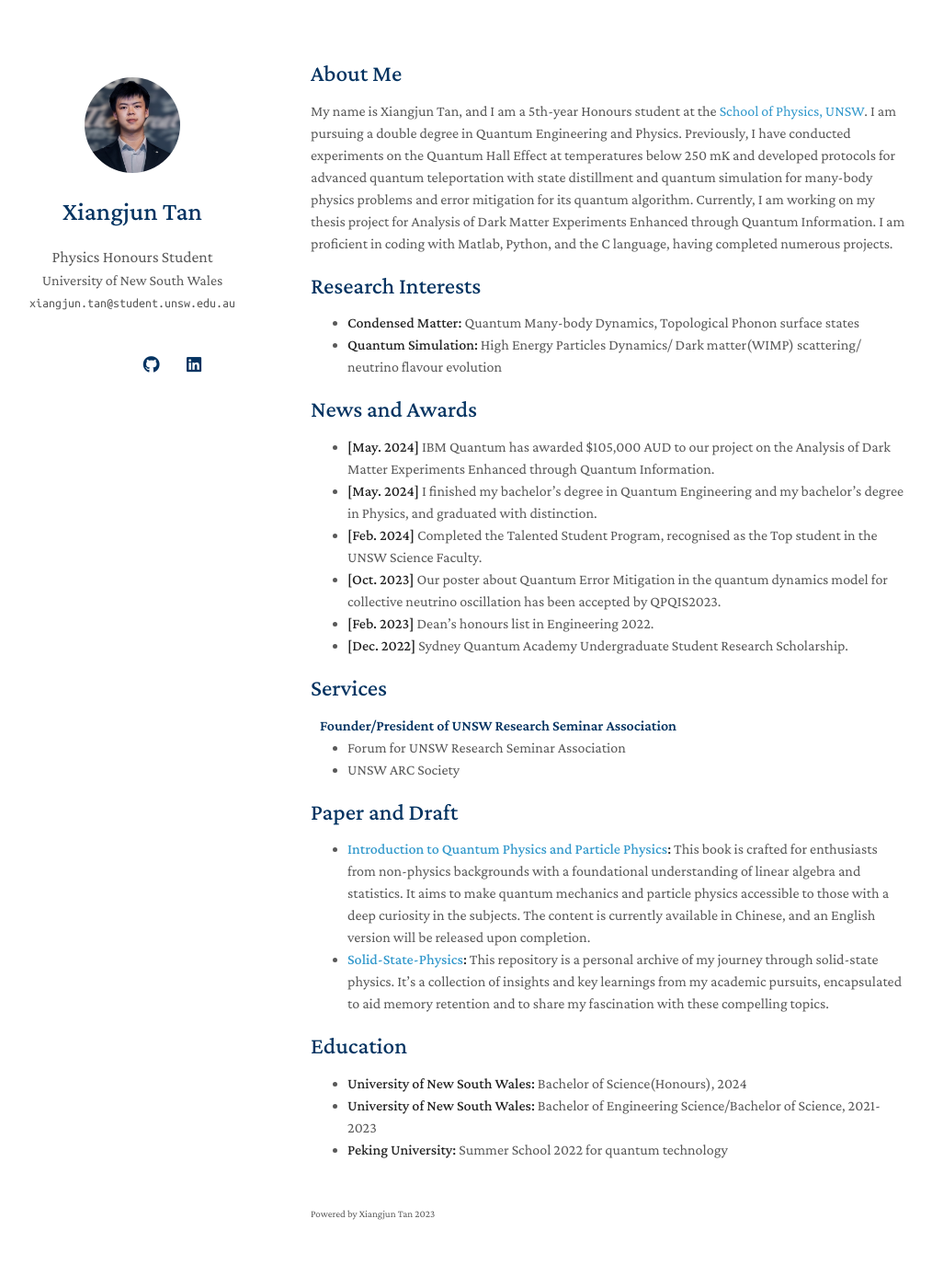
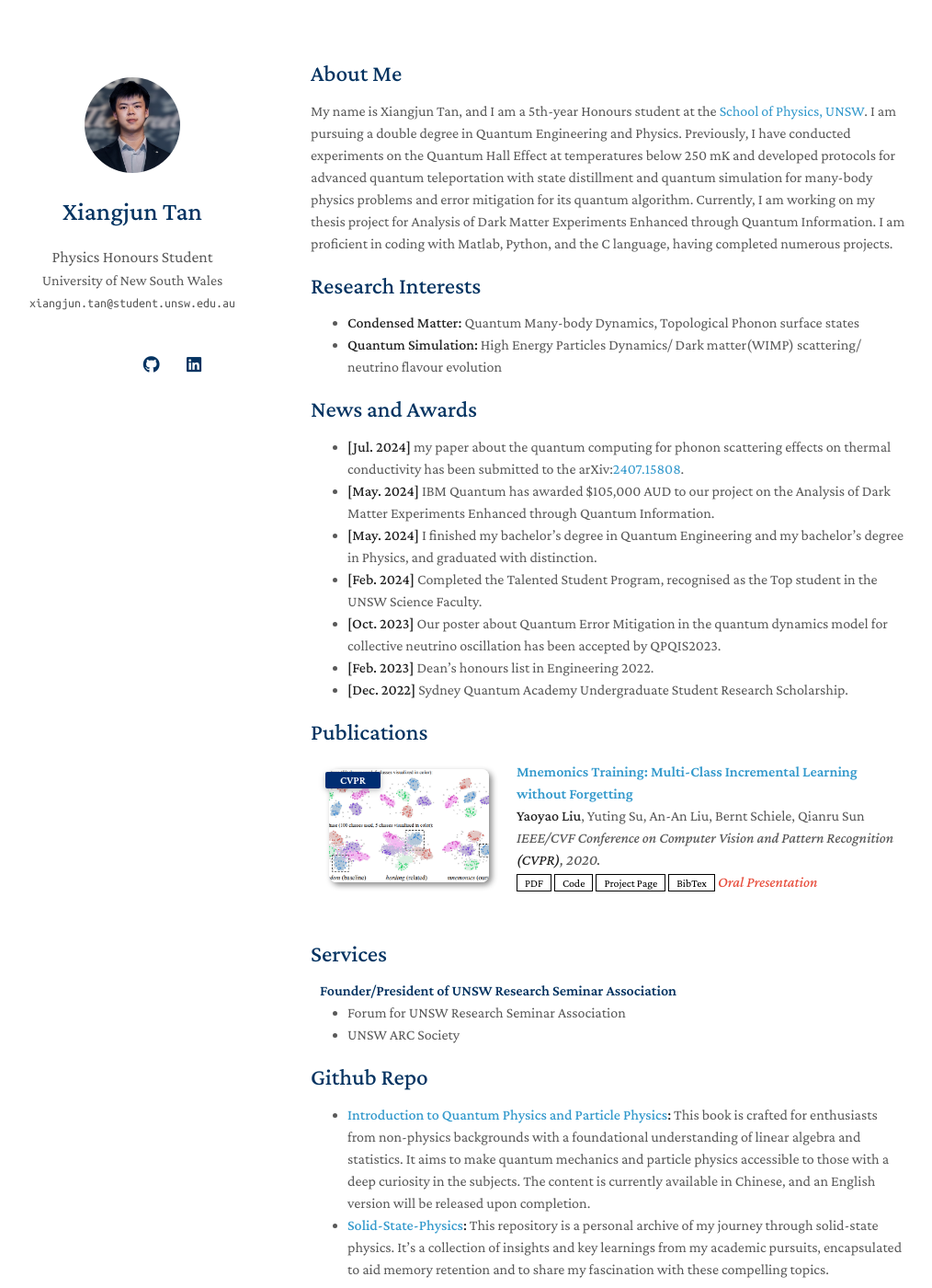
Before and after one commit to xiangjun-tan/xiangjun-tan.github.io, a Jekyll site: the page built from index.md, in a window 1280 px wide and 1400 px high. Shown: the whole window at 92% size, without its empty margins (132-1146 px from the left). Built offline with Jekyll 4.4.1, drawn with Linux system fonts in a browser that asks for light colours; nearby versions of some CDN libraries; a style sheet for code colours, icons or effects is not loaded; our own code applies the rules of GitHub Pages for plain Markdown files.

Commit message:
index.md

```diff
--- a/index.md
+++ b/index.md
@@ -12,6 +12,7 @@ My name is Xiangjun Tan, and I am a 5th-year Honours student at the [School of P
 - **Quantum Simulation:** High Energy Particles Dynamics/ Dark matter(WIMP) scattering/ neutrino flavour evolution
 
 ## News and Awards
+- **[Jul. 2024]** my paper about the quantum computing for phonon scattering effects on thermal conductivity has been submitted to the arXiv:[2407.15808](https://arxiv.org/abs/2407.15808).
 - **[May. 2024]** IBM Quantum has awarded $105,000 AUD to our project on the Analysis of Dark Matter Experiments Enhanced through Quantum Information.
 - **[May. 2024]** I finished my bachelor's degree in Quantum Engineering and my bachelor's degree in Physics, and graduated with distinction.
 - **[Feb. 2024]** Completed the Talented Student Program, recognised as the Top student in the UNSW Science Faculty.
@@ -20,10 +21,10 @@ My name is Xiangjun Tan, and I am a 5th-year Honours student at the [School of P
 - **[Dec. 2022]** Sydney Quantum Academy Undergraduate Student Research Scholarship.
 
 <!-- {% include_relative _includes/publications.md %} -->
-
+{% include_relative _includes/publications.md %}
 {% include_relative _includes/services.md %}
 
-## Paper and Draft
+## Github Repo
 
 - **[Introduction to Quantum Physics and Particle Physics](https://github.com/xiangjun-tan/Introduction-to-Quantum-Physics-and-Particle-Physics):** This book is crafted for enthusiasts from non-physics backgrounds with a foundational understanding of linear algebra and statistics. It aims to make quantum mechanics and particle physics accessible to those with a deep curiosity in the subjects. The content is currently available in Chinese, and an English version will be released upon completion.
 - **[Solid-State-Physics](https://github.com/xiangjun-tan/Solid-State-Physics):** This repository is a personal archive of my journey through solid-state physics. It's a collection of insights and key learnings from my academic pursuits, encapsulated to aid memory retention and to share my fascination with these compelling topics.
```
